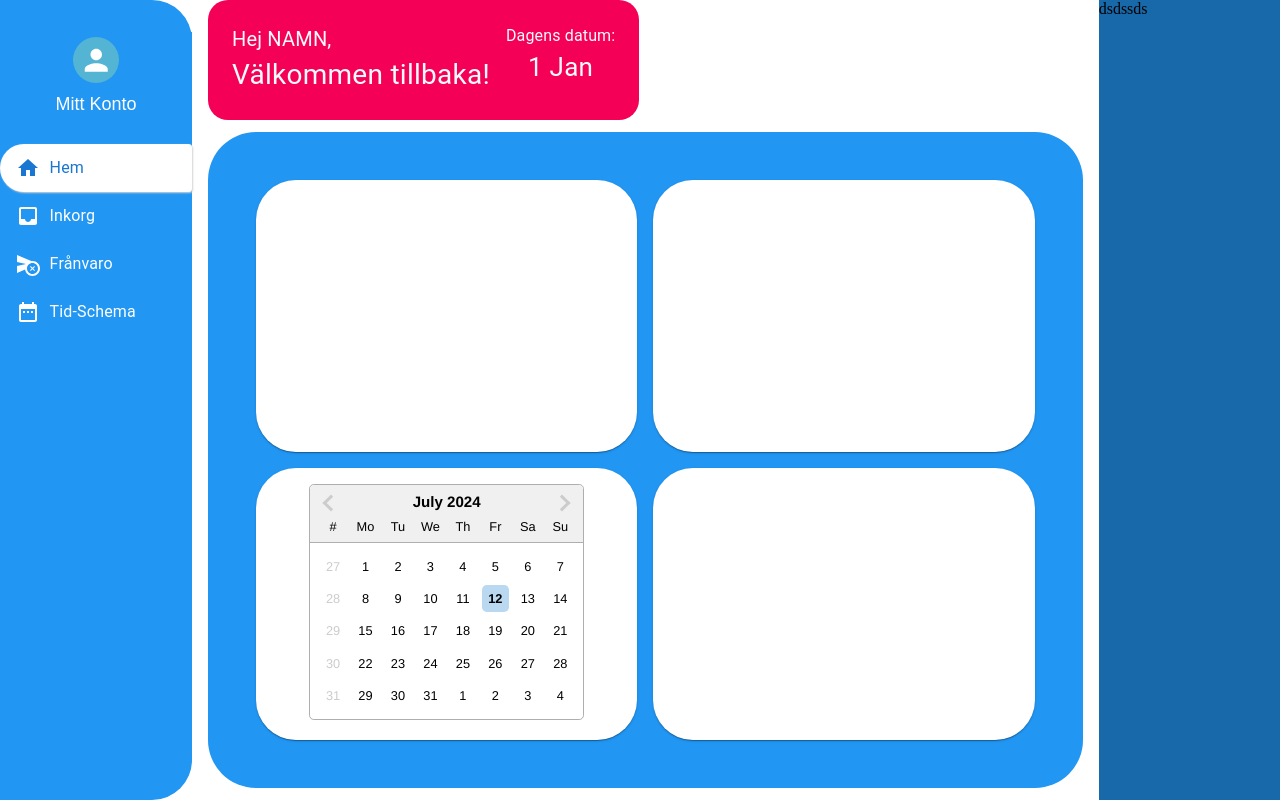
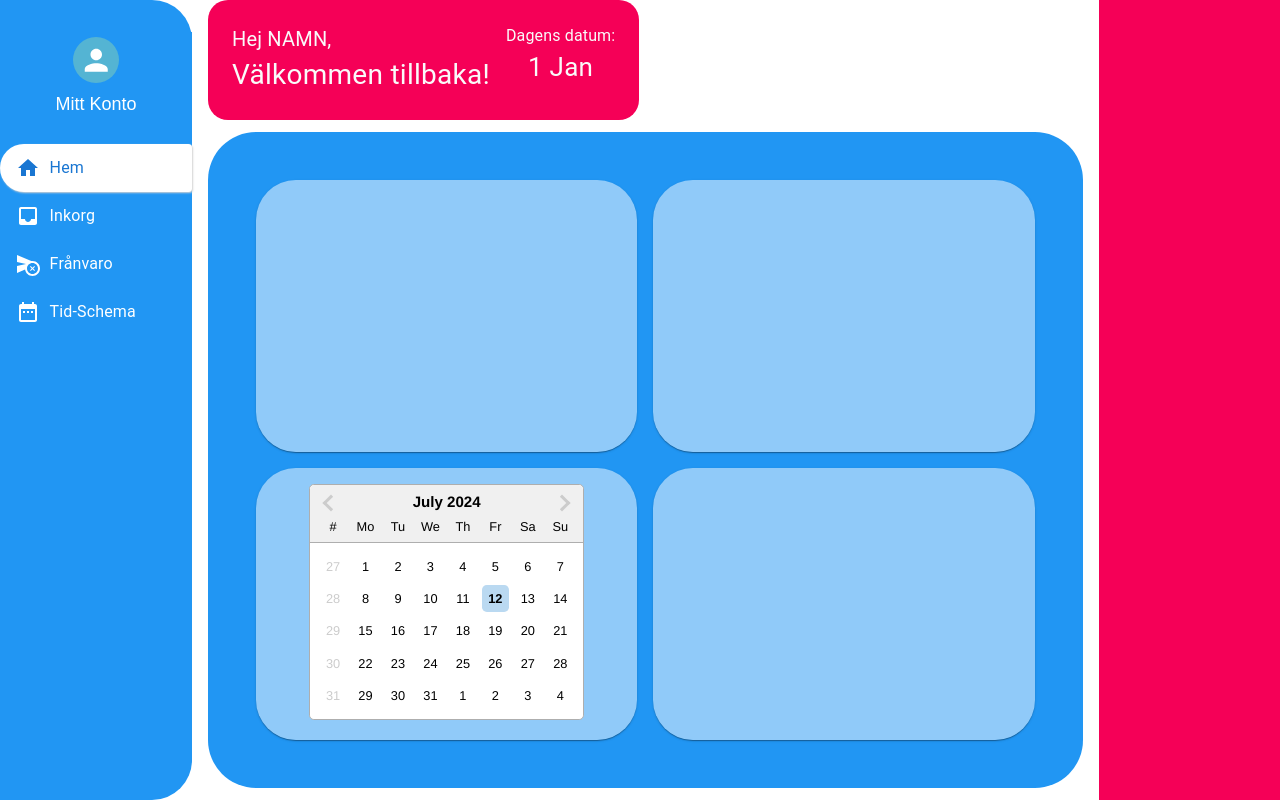
Before and after one commit to A-ForssmanP/InteractWithSchool, a React (Vite) app in the folder frontend/: page / in a window 1280 px wide. Built offline with nearby package versions, Linux system fonts and the light colour scheme; the HTML template or start-up script is replaced by a standard one.

Commit message:
add style to component

```diff
--- a/frontend/src/pages/dashBoard/DashBoard.jsx
+++ b/frontend/src/pages/dashBoard/DashBoard.jsx
@@ -34,7 +34,6 @@ function DashBoard() {
         item
         xs={6}
         sm={10}
-        // md={10}
         display={"flex"}
         flexDirection={"column"}
         pl={{ sm: 2 }}
@@ -83,8 +82,10 @@ function DashBoard() {
             width={"100%"}
             maxWidth={1000}
             bgcolor={theme.palette.primary.main}
-            p={6}
-            borderRadius={12}
+            p={{ sm: 3, md: 6 }}
+            pt={{ xs: 2, sm: 3 }}
+            pb={{ xs: 2, sm: 3 }}
+            borderRadius={{ xs: 1, sm: 12 }}
           >
             {mainContent.map((item, indx) => {
               return (
@@ -99,9 +100,9 @@ function DashBoard() {
                       display: "flex",
                       justifyContent: "center",
                       flex: "1",
-
+                      bgcolor: "rgba(255,255,255,0.5)",
                       padding: 2,
-                      borderRadius: 10,
+                      borderRadius: { xs: 3, sm: 10 },
                     }}
                   >
                     {item}
@@ -112,9 +113,7 @@ function DashBoard() {
           </Box>
         </Box>
       </Grid>
-      <Grid item xs bgcolor={theme.palette.primary.dark}>
-        dsdssds
-      </Grid>
+      <Grid item xs bgcolor={theme.palette.secondary.main}></Grid>
     </Grid>
   );
 }
```
